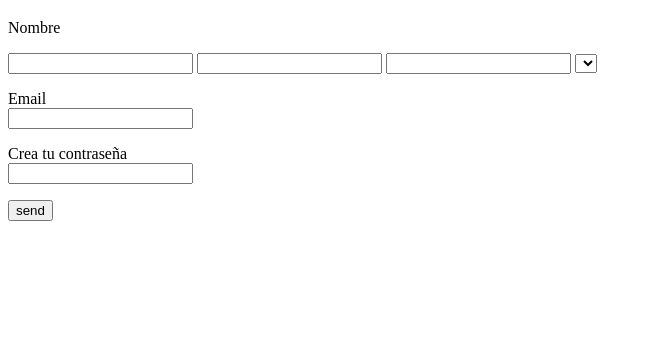
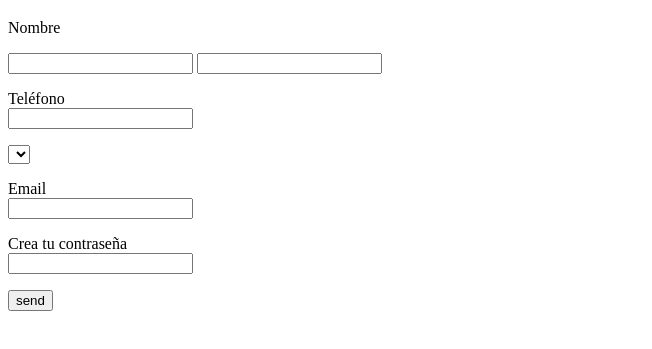
Before and after one commit to berenisser/leccion-14, a plain HTML site: page index.html in a window 1280 px wide. Shown: the part 61-410 px from the top of the page, without its empty margins (0-652 px from the left). Drawn offline with Linux system fonts and the light colour scheme.

Commit message:
Los campos correo, telefono y contraseña ya estan requeridos

```diff
--- a/index.html
+++ b/index.html
@@ -10,13 +10,16 @@
 	<form action="">
 		<input type="text">
 		<input type="text">
-		<input type="text">
+		<p>
+			<label for="fono">Teléfono</label><br>
+			<input type="tel" name="fono" pattern=".{9,}" title="9 números"required>
+		</p>
 		<select name="" id="">
 			<option value=""></option>
 		</select>
 		<p>
 			<label for="email">Email</label><br>
-			<input type="email" name="email">
+			<input type="email" name="email" required>
 		</p>
 		<p>
 			<label for="pw">Crea tu contraseña</label><br>
```
